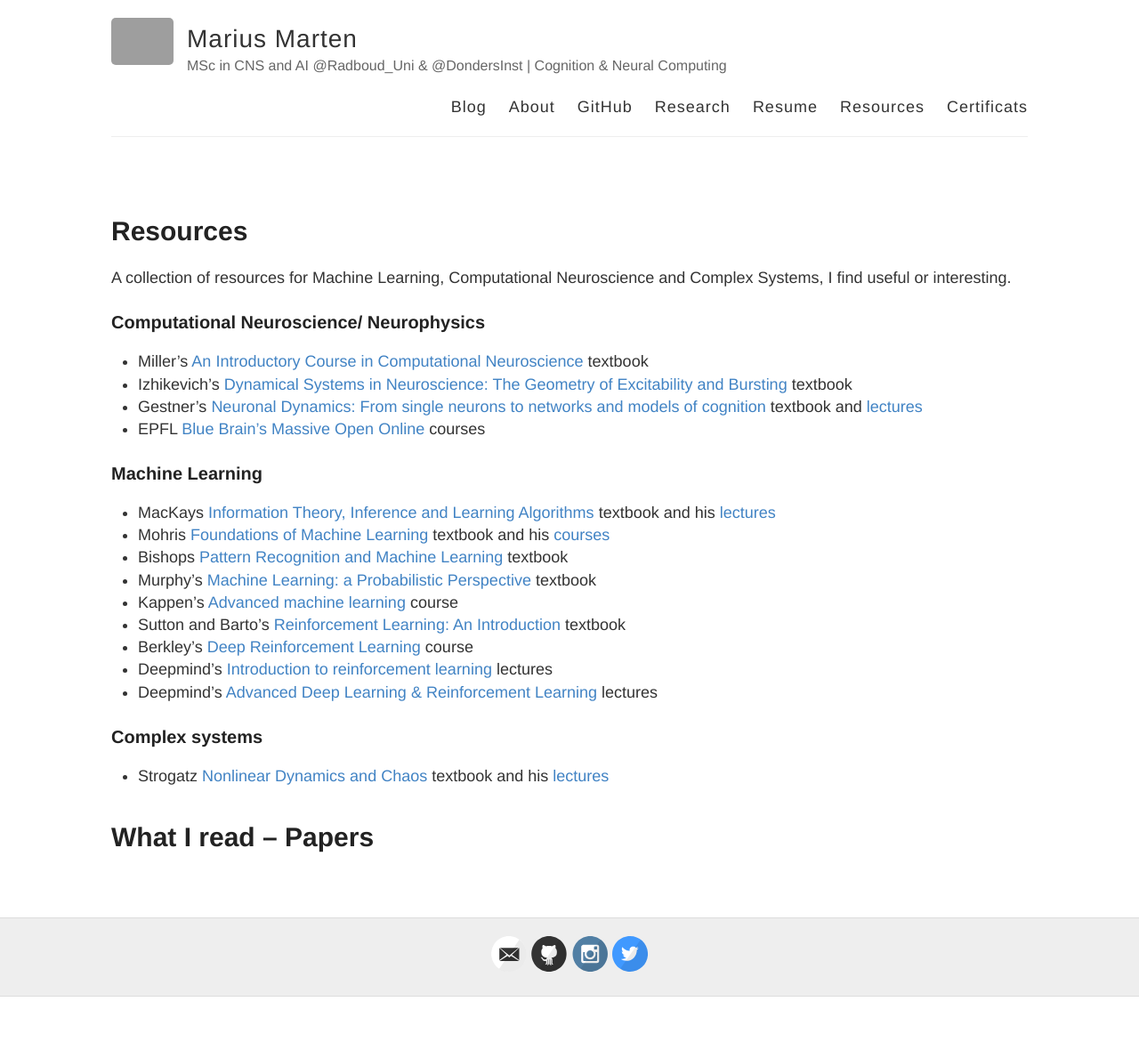
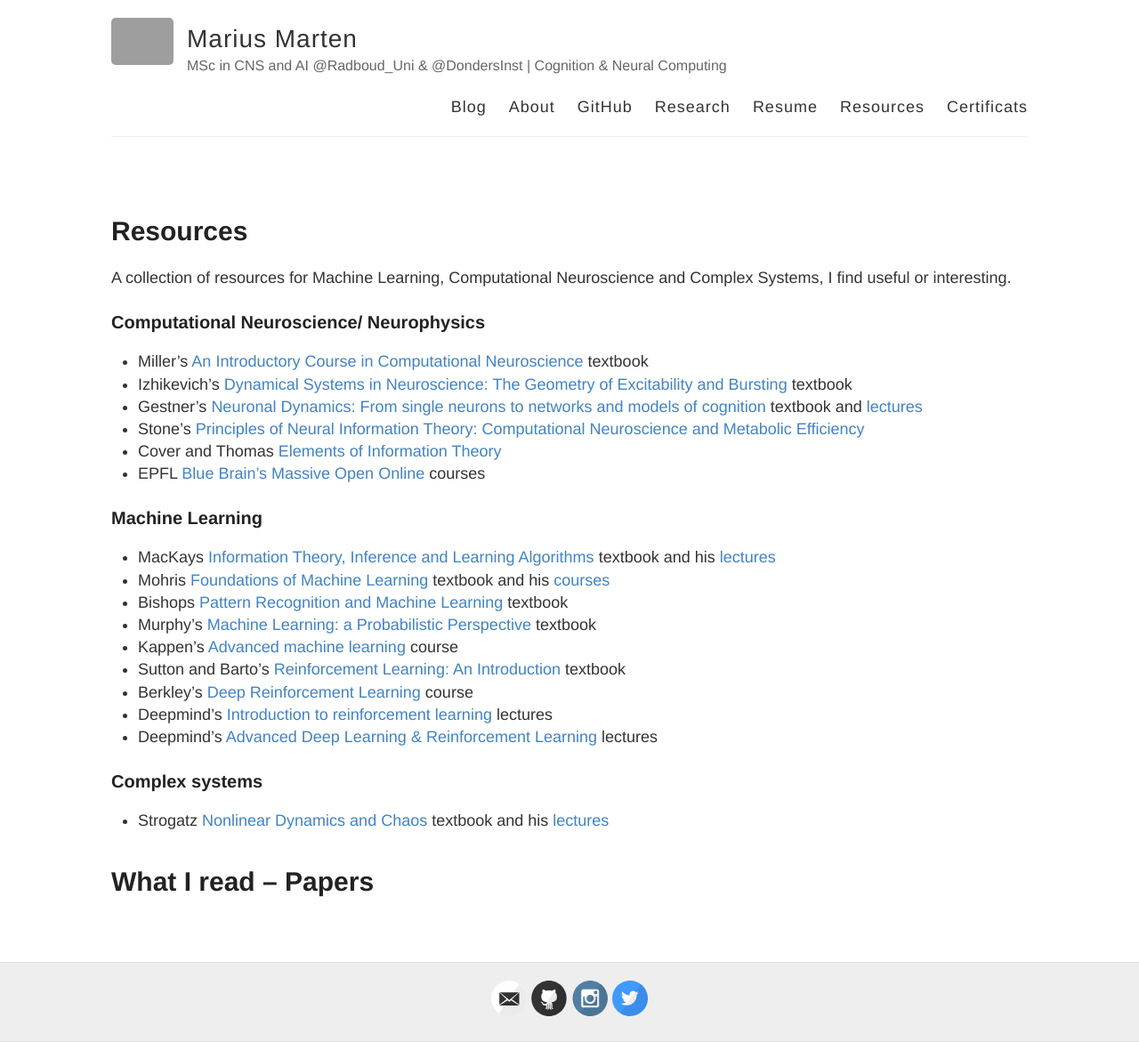
Before and after one commit to Mariusmarten/mariusmarten.github.io, a Jekyll site: the page built from resources.md, in a window 1280 px wide. Shown: the whole page at 89% size. Built offline with Jekyll 4.4.1, drawn with Linux system fonts in a browser that asks for light colours; before the commit the page ends 1120 px from its top, so only the background shows below that; grey boxes are pictures that could not be loaded.

Commit message:
Update resources.md

```diff
--- a/resources.md
+++ b/resources.md
@@ -10,6 +10,8 @@ A collection of resources for Machine Learning, Computational Neuroscience and C
 - Miller's [An Introductory Course in Computational Neuroscience](https://mitpress.mit.edu/books/introductory-course-computational-neuroscience) textbook
 - Izhikevich's [Dynamical Systems in Neuroscience: The Geometry of Excitability and Bursting](https://www.izhikevich.org/publications/dsn.pdf) textbook
 - Gestner's [Neuronal Dynamics: From single neurons to networks and models of cognition](https://neuronaldynamics.epfl.ch/online/index.html) textbook and [lectures](https://lcnwww.epfl.ch/gerstner/NeuronalDynamics-MOOCall.html)
+- Stone's [Principles of Neural Information Theory: Computational Neuroscience and Metabolic Efficiency](https://core.ac.uk/download/pdf/74233244.pdf)
+- Cover and Thomas [Elements of Information Theory](http://staff.ustc.edu.cn/~cgong821/Wiley.Interscience.Elements.of.Information.Theory.Jul.2006.eBook-DDU.pdf)
 - EPFL [Blue Brain's Massive Open Online](https://www.epfl.ch/research/domains/bluebrain/blue-brain/massive-open-online-courses/) courses
 
 ### Machine Learning
```
